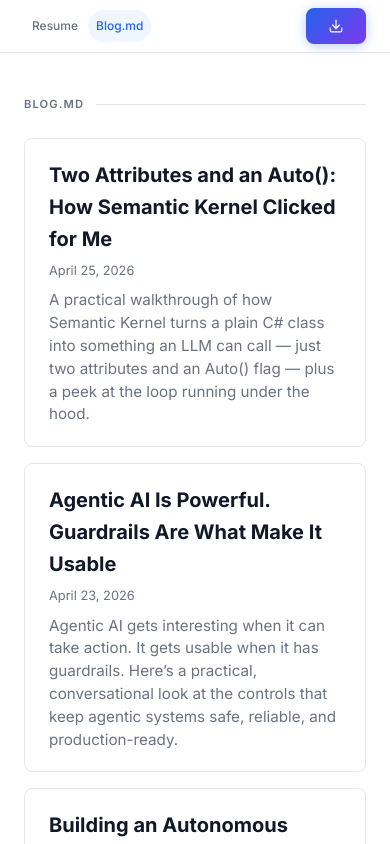
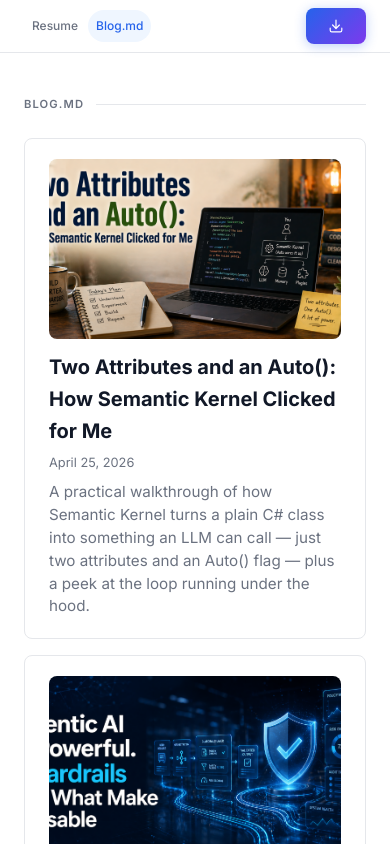
Before and after one commit to mikesipessr/MikeSipesResume, a React (Vite) app: page /blog in a window 390 px wide. Shown: the top 844 px of the page. Built offline with nearby package versions, Linux system fonts and the light colour scheme.

Commit message:
Adding some cool additional things to the site

```diff
--- a/src/App.css
+++ b/src/App.css
@@ -1323,3 +1323,148 @@
     text-align: left;
   }
 }
+
+/* ==================== DESIGN POLISH ==================== */
+
+/* Hero "currently" status pill */
+.hero-status {
+  display: inline-flex;
+  align-items: center;
+  gap: 8px;
+  padding: 6px 12px 6px 10px;
+  margin-bottom: 16px;
+  border-radius: 100px;
+  background: rgba(255, 255, 255, 0.06);
+  border: 1px solid rgba(255, 255, 255, 0.12);
+  backdrop-filter: blur(8px);
+  font-size: 0.8rem;
+  font-weight: 500;
+  color: var(--hero-text);
+  letter-spacing: 0.01em;
+}
+
+.hero-status-dot {
+  width: 8px;
+  height: 8px;
+  border-radius: 50%;
+  background: #22c55e;
+  box-shadow: 0 0 0 0 rgba(34, 197, 94, 0.6);
+  animation: hero-status-pulse 2s ease-out infinite;
+  flex-shrink: 0;
+}
+
+@keyframes hero-status-pulse {
+  0%   { box-shadow: 0 0 0 0 rgba(34, 197, 94, 0.55); }
+  70%  { box-shadow: 0 0 0 8px rgba(34, 197, 94, 0); }
+  100% { box-shadow: 0 0 0 0 rgba(34, 197, 94, 0); }
+}
+
+@media (prefers-reduced-motion: reduce) {
+  .hero-status-dot { animation: none; }
+}
+
+/* Numbered card index (Innovation + Strengths) */
+.card-index {
+  display: inline-block;
+  font-family: var(--mono);
+  font-size: 1.6rem;
+  font-weight: 600;
+  line-height: 1;
+  letter-spacing: -0.02em;
+  background: var(--accent-gradient);
+  -webkit-background-clip: text;
+  -webkit-text-fill-color: transparent;
+  background-clip: text;
+}
+
+.innovation-item {
+  position: relative;
+  overflow: hidden;
+}
+
+.innovation-item .card-index {
+  margin-bottom: 12px;
+}
+
+.innovation-item::after {
+  content: '';
+  position: absolute;
+  left: 0;
+  right: 0;
+  top: 0;
+  height: 2px;
+  background: var(--accent-gradient);
+  transform: scaleX(0);
+  transform-origin: left;
+  transition: transform 0.3s ease;
+}
+
+.innovation-item:hover::after {
+  transform: scaleX(1);
+}
+
+.strengths-list li {
+  display: flex;
+  align-items: baseline;
+  gap: 12px;
+}
+
+.strengths-list li .card-index {
+  font-size: 1.1rem;
+  flex-shrink: 0;
+  opacity: 0.9;
+}
+
+.strength-text {
+  flex: 1;
+}
+
+/* Blog index — cover thumbnails */
+.blog-list-link {
+  display: flex;
+  gap: 20px;
+  align-items: stretch;
+}
+
+.blog-list-thumb {
+  width: 160px;
+  height: 110px;
+  flex-shrink: 0;
+  object-fit: cover;
+  border-radius: var(--radius);
+  background: var(--bg-subtle);
+}
+
+.blog-list-text {
+  flex: 1;
+  min-width: 0;
+  display: flex;
+  flex-direction: column;
+  justify-content: center;
+}
+
+@media (max-width: 600px) {
+  .blog-list-link {
+    flex-direction: column;
+    gap: 12px;
+  }
+  .blog-list-thumb {
+    width: 100%;
+    height: 180px;
+  }
+}
+
+/* Blog post — reading progress bar */
+.blog-progress {
+  position: fixed;
+  top: 0;
+  left: 0;
+  right: 0;
+  height: 3px;
+  z-index: 200;
+  background: var(--accent-gradient);
+  transform: scaleX(var(--progress, 0));
+  transform-origin: left;
+  transition: transform 0.08s linear;
+  pointer-events: none;
+}
--- a/src/pages/BlogIndex.jsx
+++ b/src/pages/BlogIndex.jsx
@@ -12,12 +12,24 @@
           <p>No posts yet.</p>
         ) : (
           <ul className="blog-list">
-            {posts.map((post) => (
+            {posts.map((post, i) => (
               <li key={post.slug} className="blog-list-item">
                 <Link to={`/blog/${post.slug}`} className="blog-list-link">
-                  <h2>{post.title}</h2>
-                  {post.date && <span className="blog-list-date">{formatPostDate(post.date)}</span>}
-                  {post.description && <p>{post.description}</p>}
+                  {post.cover && (
+                    <img
+                      src={post.cover}
+                      alt=""
+                      className="blog-list-thumb"
+                      loading={i === 0 ? 'eager' : 'lazy'}
+                      width="160"
+                      height="110"
+                    />
+                  )}
+                  <div className="blog-list-text">
+                    <h2>{post.title}</h2>
+                    {post.date && <span className="blog-list-date">{formatPostDate(post.date)}</span>}
+                    {post.description && <p>{post.description}</p>}
+                  </div>
                 </Link>
               </li>
             ))}
--- a/src/pages/BlogPost.jsx
+++ b/src/pages/BlogPost.jsx
@@ -1,4 +1,4 @@
-import { useEffect } from 'react'
+import { useEffect, useRef } from 'react'
 import { Link, useParams } from 'react-router-dom'
 import { getPost, getAdjacentPosts, formatPostDate } from '../lib/posts'
 
@@ -6,11 +6,31 @@
   const { slug } = useParams()
   const post = getPost(slug)
   const { previous, next } = getAdjacentPosts(slug)
+  const progressRef = useRef(null)
 
   useEffect(() => {
     if (post) document.title = `${post.title} — Mike Sipes`
     return () => {
       document.title = 'Mike Sipes - Principal Software Engineer | AI Systems | Healthcare Technology'
+    }
+  }, [post])
+
+  useEffect(() => {
+    if (!post) return
+    const update = () => {
+      const doc = document.documentElement
+      const max = doc.scrollHeight - window.innerHeight
+      const ratio = max > 0 ? Math.min(1, Math.max(0, window.scrollY / max)) : 0
+      if (progressRef.current) {
+        progressRef.current.style.setProperty('--progress', ratio.toString())
+      }
+    }
+    update()
+    window.addEventListener('scroll', update, { passive: true })
+    window.addEventListener('resize', update, { passive: true })
+    return () => {
+      window.removeEventListener('scroll', update)
+      window.removeEventListener('resize', update)
     }
   }, [post])
 
@@ -29,6 +49,7 @@
 
   return (
     <main className="resume-body blog-body" role="main">
+      <div ref={progressRef} className="blog-progress" aria-hidden="true" />
       <article className="section blog-post">
         <Link to="/blog" className="blog-back-link">← Back to blog</Link>
         {post.cover && (
--- a/src/pages/Resume.jsx
+++ b/src/pages/Resume.jsx
@@ -176,6 +176,10 @@
             <h1>Michael (Mike) Sipes Sr.</h1>
             <p className="subtitle">Principal Software Engineer</p>
             <p className="tagline">AI Systems | Healthcare Technology</p>
+            <p className="hero-status" aria-label="Current status">
+              <span className="hero-status-dot" aria-hidden="true" />
+              Currently: Lead Engineer @ Invene, LLC
+            </p>
             <div className="contact-row" role="list" aria-label="Contact information">
               <span className="contact-item" role="listitem">
                 <LocationIcon />
@@ -307,6 +311,7 @@
           <div className="innovation-grid">
             {innovations.map((item, i) => (
               <div key={i} className="innovation-item">
+                <span className="card-index" aria-hidden="true">{String(i + 1).padStart(2, '0')}</span>
                 <h3>{item.title}</h3>
                 <p>{item.description}</p>
               </div>
@@ -318,7 +323,10 @@
           <h2 className="section-title" id="strengths-title">Additional Strengths</h2>
           <ul className="strengths-list">
             {strengths.map((strength, i) => (
-              <li key={i}>{strength}</li>
+              <li key={i}>
+                <span className="card-index" aria-hidden="true">{String(i + 1).padStart(2, '0')}</span>
+                <span className="strength-text">{strength}</span>
+              </li>
             ))}
           </ul>
         </section>
```
